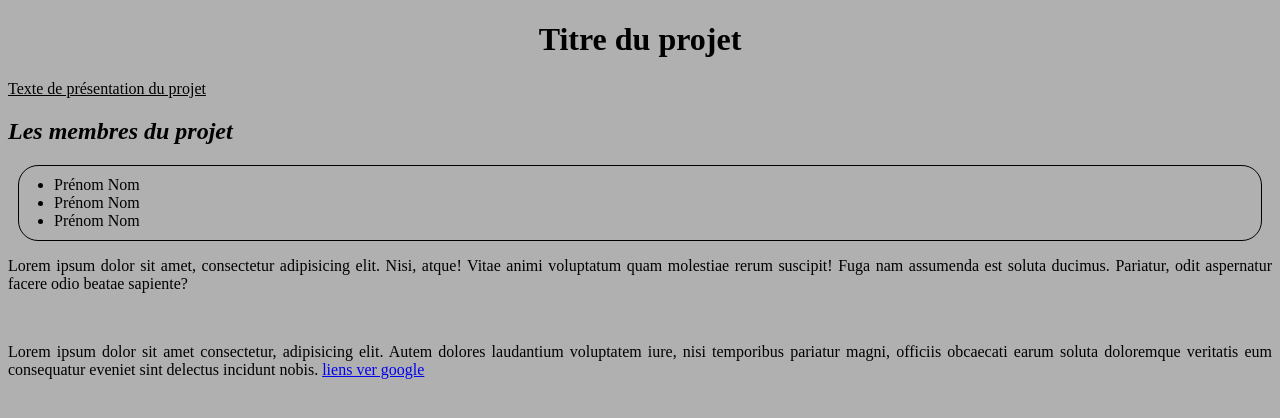
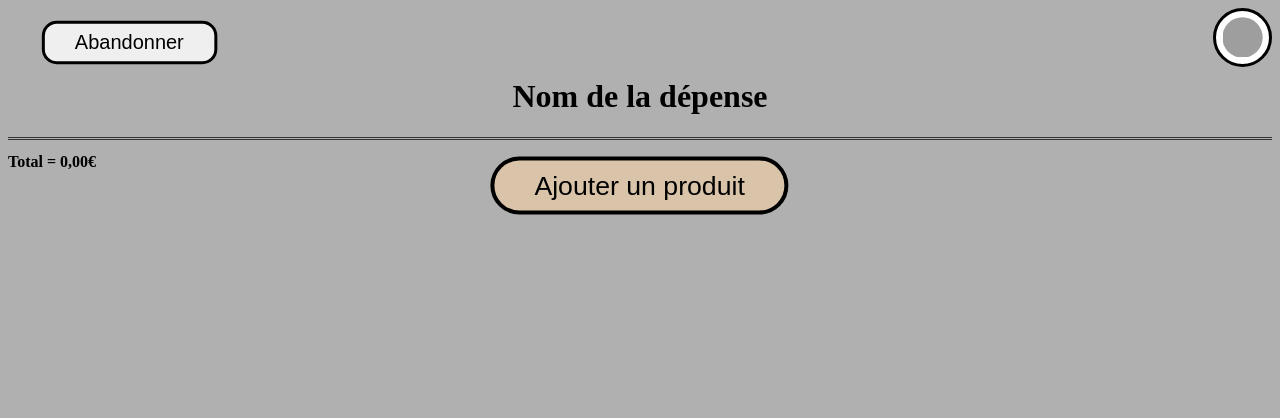
Before and after one commit to C6H804/projectAFEC, a PHP site: page / in a window 1280 px wide. Shown: the top 418 px of the page. Run offline with PHP 8.4, Linux system fonts and the light colour scheme; grey boxes are pictures that could not be loaded.

Commit message:
ajout de pleins de truc random

```diff
--- a/index.html
+++ b/index.html
@@ -9,23 +9,19 @@
 </head>
 
 <body>
-    <h1>Titre du projet</h1>
-    <p class="underLine" >Texte de présentation du projet</p>
+    <header>
+        <button class="mdButton">Abandonner</button>
+        <img class="toRight profilePicture" src="user.svg" alt="">
+        <h1 class="toMiddle" contenteditable="true">Nom de la dépense</h1>
+    </header>
+    <hr>
 
-    <h2>Les membres du projet</h2>
-    <ul>
-        <li>Prénom Nom</li>
-        <li>Prénom Nom</li>
-        <li>Prénom Nom</li>
-    </ul>
 
-    <p id="corps de texte">Lorem ipsum dolor sit amet, consectetur adipisicing elit. Nisi, atque! Vitae animi voluptatum quam molestiae
-        rerum suscipit! Fuga nam assumenda est soluta ducimus. Pariatur, odit aspernatur facere odio beatae sapiente?
-    </p>
-    <br>
-    <p>Lorem ipsum dolor sit amet consectetur, adipisicing elit. Autem dolores laudantium voluptatem iure, nisi temporibus pariatur magni, officiis obcaecati earum soluta doloremque veritatis eum consequatur eveniet sint delectus incidunt nobis.
-        <a href="https://google.com">liens ver google</a>
-    </p>
+    <footer>
+        <b>Total = 0,00€</b>
+        <button class="buttonMidle lgButton">Ajouter un produit</button>
+    </footer>
+
 </body>
 
 </html>
--- a/style.css
+++ b/style.css
@@ -1,22 +1,10 @@
-h1 {
+.toMiddle {
     text-align: center;
 }
+.toRight {
+    float:right;
 
-.underLine {
-    text-decoration: underline;
 }
-
-ul {
-    border: solid, 1px, black;
-    margin: 10px;
-    padding: 10px;
-    border-radius: 20px;
-}
-
-li {
-    margin-left: 25px;
-}
-
 p {
     text-align: justify;
 }
@@ -28,3 +16,58 @@ h2 {
 body {
     background-color: #b0b0b0;
 }
+
+.profilePicture {
+    width: 40px;
+    height: 40px;
+    padding: 0.5%;
+    border:solid 3px black;
+    border-radius: 100%;
+    background-color: white;
+}
+
+.mdButton {
+    margin-left: 5%;
+    margin-top: 20px;
+    scale: 1.5;
+    border: solid 2px black;
+    border-radius: 10px;
+    padding-top: 5px;
+    padding-bottom: 5px;
+    padding-left: 20px;
+    padding-right: 20px;
+    transition: 0.4s;
+}
+
+.mdButton:hover {
+    background-color: rgb(174, 48, 48);
+    border-style: dotted;
+}
+hr {
+    border: none;
+    border-top: 3px double #333;
+    color: #333;
+    overflow: visible;
+    text-align: center;
+    height: 5px;
+}
+
+.buttonMidle {
+    display: block;
+    margin: 0 auto;
+}
+
+.lgButton {
+    scale: 2;
+    background-color: #DAC4A9;
+    border: solid 2px black;
+    border-radius: 50px;
+    padding-top: 5px;
+    padding-bottom: 5px;
+    padding-left: 20px;
+    padding-right: 20px;
+    transition: 0.5s;
+}
+.lgButton:hover {
+    background-color: #ede2D4;
+}
```
Also changed, not shown: 1 other file.
